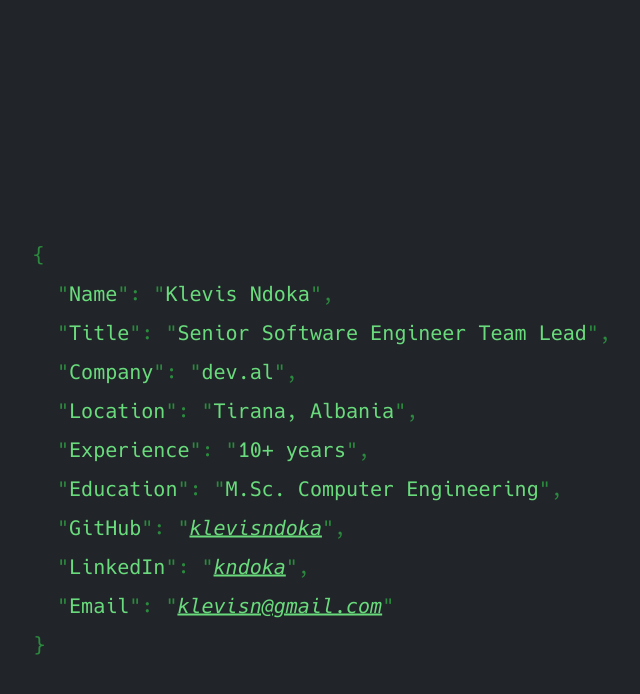
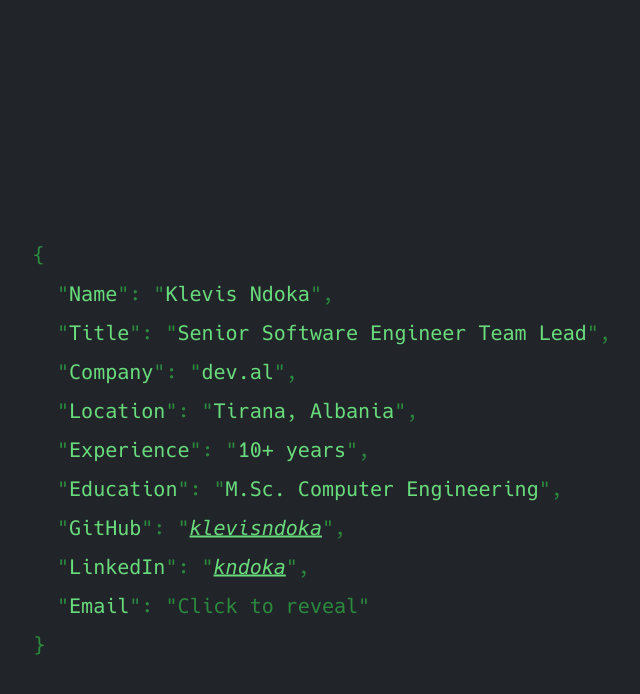
Before and after one commit to klevisndoka/klevisndoka.github.io, a Jekyll site: the page built from index.md, in a window 1280 px wide. Shown: the top 694 px of the page, without its empty margins (95-735 px from the left). Built offline with Jekyll 4.4.1, drawn with Linux system fonts in a browser that asks for light colours.

Commit message:
Add email protection with CAPTCHA and base64 encoding
- Add email-protector.js with base64 encoded email
- Implement CAPTCHA modal for email verification
- Add custom CSS styles for modal and button
- Update home layout to handle button type
- Replace email link with "Click to reveal" button

Email is now hidden as base64 (a2xldmlzbkBnbWFpbC5jb20=)
and only revealed after solving a number matching CAPTCHA.

Generated with [Claude Code](https://claude.ai/code)
via [Happy](https://happy.engineering)

Co-Authored-By: Claude <noreply@anthropic.com>
Co-Authored-By: Happy <yesreply@happy.engineering>

```diff
--- a/_data/json.yml
+++ b/_data/json.yml
@@ -17,5 +17,5 @@
   value: kndoka
   url: https://linkedin.com/in/kndoka
 - key: Email
-  value: klevisn@gmail.com
-  url: mailto:klevisn@gmail.com
+  value: Click to reveal
+  button: true
--- a/_layouts/default.html
+++ b/_layouts/default.html
@@ -17,6 +17,7 @@
   <link rel="stylesheet" href="{{ 'assets/css/open-color.css' | relative_url }}" />
   <link rel="stylesheet" href="{{ 'assets/css/styles.css' | relative_url }}" />
   <script src="{{ 'assets/js/typed.umd.js' | relative_url }}"></script>
+  <script src="{{ 'assets/js/email-protector.js' | relative_url }}"></script>
 </head>
 
 <body>
@@ -25,6 +26,18 @@
 {{ content }}
 
   </main>
+
+  <!-- CAPTCHA Modal -->
+  <div id="captchaModal" class="modal">
+    <div class="modal-content">
+      <button class="modal-close" id="closeModal">✕</button>
+      <h3 class="modal-title">Verify</h3>
+      <p class="modal-instruction">Tap the matching number</p>
+      <div class="modal-number" id="captchaNumber">5</div>
+      <div class="modal-options" id="captchaOptions"></div>
+    </div>
+  </div>
+
   <script>
     var typed = new Typed("#typed", {
       stringsElement: "#strings",
--- a/_layouts/home.html
+++ b/_layouts/home.html
@@ -85,6 +85,9 @@ layout: default
     {%- elsif pair.url -%}
     {{ quote_key }}<span class="key">{{ pair.key }}</span>{{ quote_key }}:
     {{ quote_value }}<a class="value" href="{{ pair.url | relative_url }}" target="{{ tab }}">{{ pair.value }}</a>{{ quote_value }}
+    {%- elsif pair.button -%}
+    {{ quote_key }}<span class="key">{{ pair.key }}</span>{{ quote_key }}:
+    {{ quote_value }}<button class="value email-btn" id="emailBtn">{{ pair.value }}</button>{{ quote_value }}
     {%- else -%}
     {{ quote_key }}<span class="key">{{ pair.key }}</span>{{ quote_key }}:
     {{ quote_value }}<span class="value">{{ pair.value }}</span>{{ quote_value }}
--- a/_sass/_custom.scss
+++ b/_sass/_custom.scss
@@ -0,0 +1,132 @@
+// Email button styles
+.email-btn {
+  background: none;
+  border: none;
+  padding: 0;
+  font: inherit;
+  color: inherit;
+  cursor: pointer;
+  text-decoration: none;
+  transition: opacity 0.2s ease;
+
+  &:hover {
+    opacity: 0.7;
+  }
+}
+
+// Modal styles
+.modal {
+  position: fixed;
+  top: 0;
+  left: 0;
+  right: 0;
+  bottom: 0;
+  background: rgba(0, 0, 0, 0.9);
+  backdrop-filter: blur(20px);
+  display: flex;
+  align-items: center;
+  justify-content: center;
+  padding: 20px;
+  opacity: 0;
+  visibility: hidden;
+  transition: all 0.3s ease;
+  z-index: 1000;
+}
+
+.modal.active {
+  opacity: 1;
+  visibility: visible;
+}
+
+.modal-content {
+  background: var(--color-bg);
+  border: 1px solid var(--color-punct);
+  border-radius: 12px;
+  padding: 32px;
+  width: 100%;
+  max-width: 320px;
+  text-align: center;
+  position: relative;
+  transform: scale(0.95);
+  transition: transform 0.3s ease;
+  font-family: var(--font-family);
+}
+
+.modal.active .modal-content {
+  transform: scale(1);
+}
+
+.modal-close {
+  position: absolute;
+  top: 12px;
+  right: 12px;
+  background: none;
+  border: none;
+  color: var(--color-punct);
+  font-size: 20px;
+  cursor: pointer;
+  padding: 8px;
+  line-height: 1;
+  transition: opacity 0.2s ease;
+  font-family: var(--font-family);
+
+  &:hover {
+    opacity: 0.7;
+  }
+}
+
+.modal-title {
+  font-size: 20px;
+  font-weight: bold;
+  margin-bottom: 8px;
+  color: var(--color-value);
+}
+
+.modal-instruction {
+  font-size: 14px;
+  color: var(--color-value);
+  margin-bottom: 24px;
+  opacity: 0.8;
+}
+
+.modal-number {
+  font-size: 64px;
+  font-weight: bold;
+  line-height: 1;
+  margin-bottom: 24px;
+  color: var(--color-value);
+}
+
+.modal-options {
+  display: grid;
+  grid-template-columns: repeat(2, 1fr);
+  gap: 12px;
+}
+
+.modal-option {
+  padding: 20px;
+  background: transparent;
+  border: 1px solid var(--color-punct);
+  border-radius: 8px;
+  color: var(--color-value);
+  font-size: 28px;
+  font-weight: bold;
+  cursor: pointer;
+  transition: all 0.2s ease;
+  font-family: var(--font-family);
+
+  &:hover {
+    background: var(--color-bg);
+    border-color: var(--color-value);
+  }
+
+  &:active {
+    transform: scale(0.95);
+  }
+}
+
+@keyframes shake {
+  0%, 100% { transform: translateX(0); }
+  25% { transform: translateX(-8px); }
+  75% { transform: translateX(8px); }
+}
--- /dev/null
+++ b/assets/js/email-protector.js
@@ -0,0 +1,52 @@
+// Base64 encoded email: a2xldmlzbkBnbWFpbC5jb20=
+const ENCRYPTED_EMAIL = "a2xldmlzbkBnbWFpbC5jb20=";
+let captchaAnswer = 0;
+
+function showCaptcha() {
+  const modal = document.getElementById('captchaModal');
+  const numberDisplay = document.getElementById('captchaNumber');
+  const optionsContainer = document.getElementById('captchaOptions');
+
+  captchaAnswer = Math.floor(Math.random() * 9) + 1;
+  numberDisplay.textContent = captchaAnswer;
+
+  let options = [captchaAnswer];
+  while (options.length < 4) {
+    let wrong = Math.floor(Math.random() * 9) + 1;
+    if (!options.includes(wrong)) options.push(wrong);
+  }
+  options = options.sort(() => Math.random() - 0.5);
+
+  optionsContainer.innerHTML = options.map(num =>
+    `<button class="modal-option" onclick="verifyCaptcha(${num})">${num}</button>`
+  ).join('');
+
+  modal.classList.add('active');
+}
+
+function verifyCaptcha(selected) {
+  if (selected === captchaAnswer) {
+    const email = atob(ENCRYPTED_EMAIL);
+    window.location.href = 'mailto:' + email;
+    closeCaptcha();
+  } else {
+    const content = document.querySelector('.modal-content');
+    content.style.animation = 'none';
+    setTimeout(() => content.style.animation = 'shake 0.3s', 10);
+    setTimeout(showCaptcha, 300);
+  }
+}
+
+function closeCaptcha() {
+  document.getElementById('captchaModal').classList.remove('active');
+}
+
+document.addEventListener('keydown', (e) => {
+  if (e.key === 'Escape') closeCaptcha();
+});
+
+document.getElementById('emailBtn')?.addEventListener('click', showCaptcha);
+document.getElementById('closeModal')?.addEventListener('click', closeCaptcha);
+document.getElementById('captchaModal')?.addEventListener('click', (e) => {
+  if (e.target.id === 'captchaModal') closeCaptcha();
+});
```
Also changed, not shown: 7 other files.
